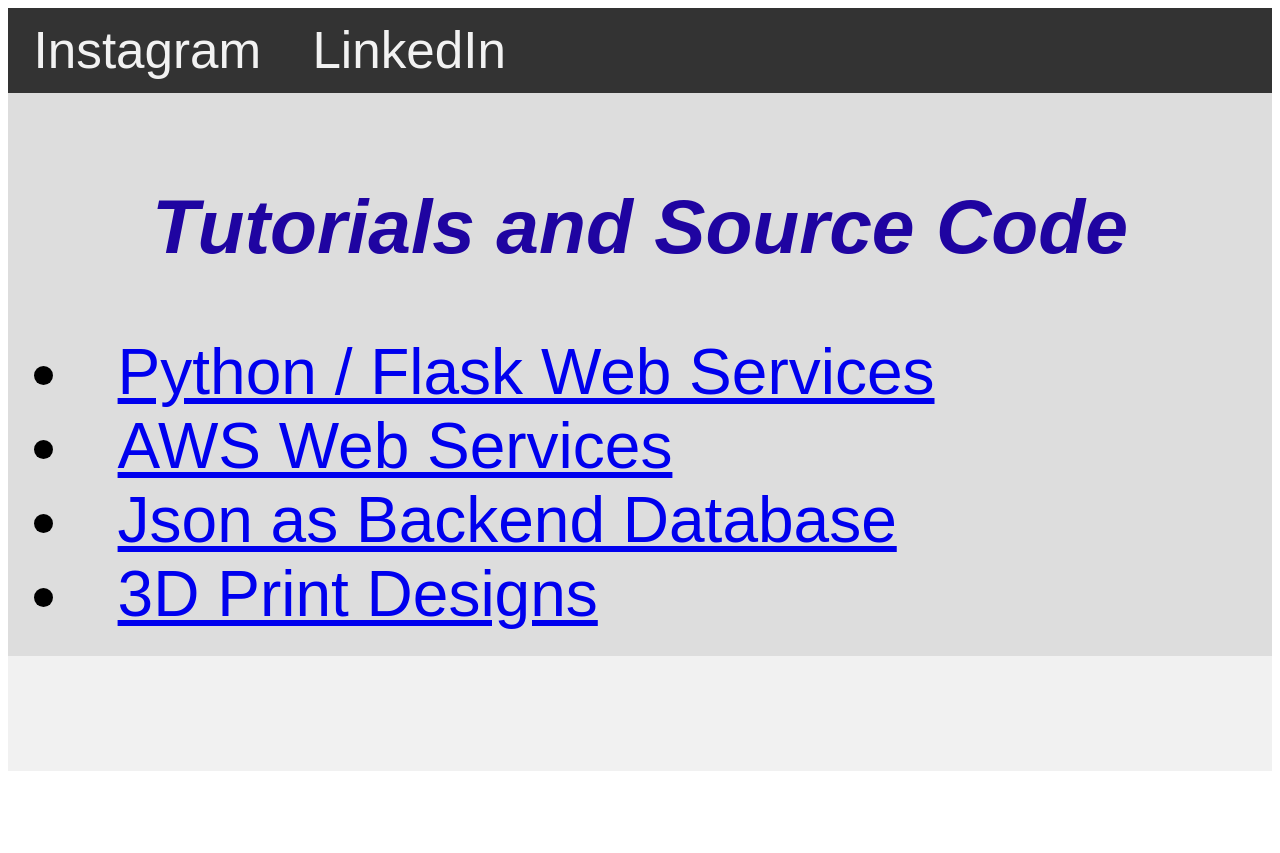
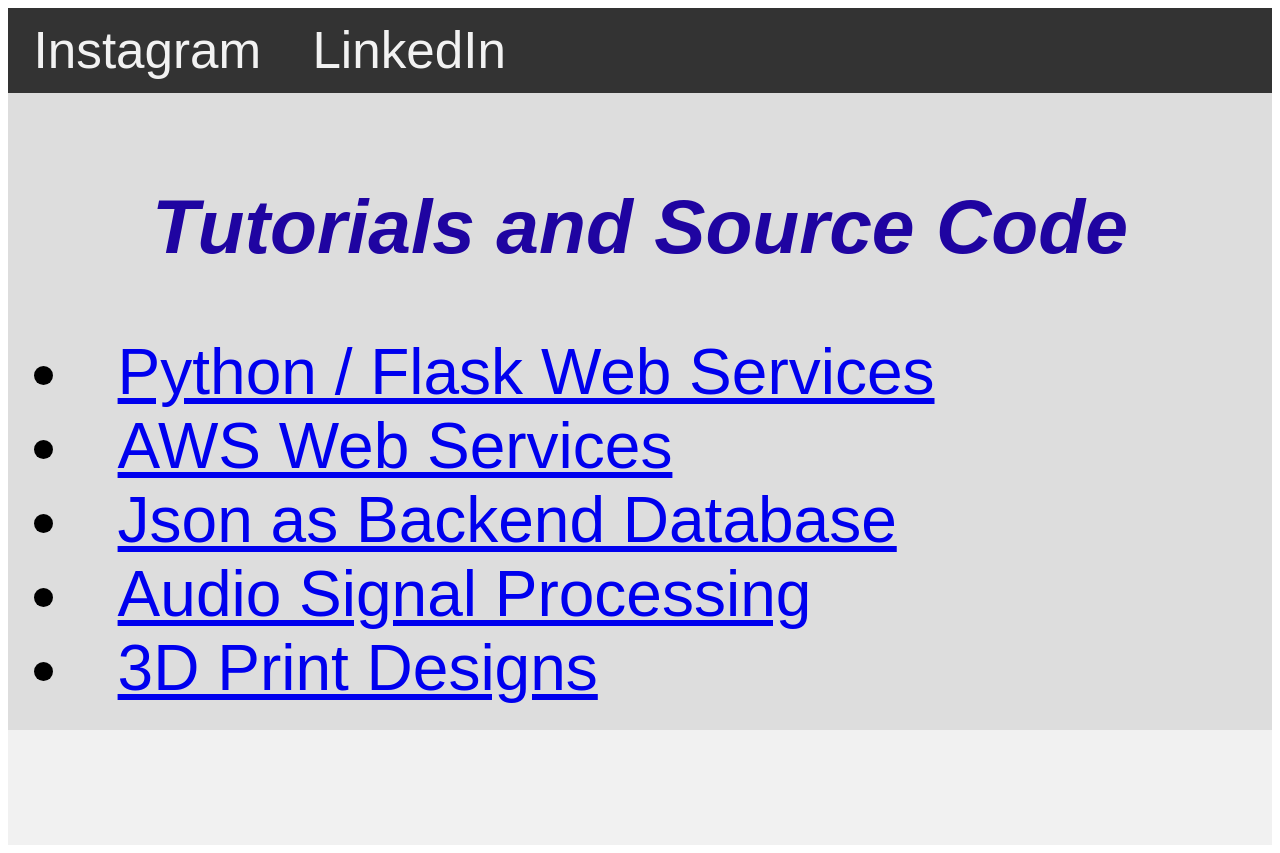
Before and after one commit to whope2/whope2.github.io, a plain HTML site: page index.html in a window 1280 px wide. Before the commit the page ends 800 px from the top, so only its background shows below. Drawn offline with Linux system fonts and the light colour scheme.

Commit message:
add audio signal processing

```diff
--- a/index.html
+++ b/index.html
@@ -107,6 +107,7 @@
     <li><a href="https://github.com/whope2/TransferApp">Python / Flask Web Services</a></li>
     <li><a href="https://github.com/whope2/TransferApp">AWS Web Services</a></li>
     <li><a href="https://github.com/whope2/TransferApp">Json as Backend Database</a></li>
+    <li><a href="https://github.com/whope2/AudioProcessing">Audio Signal Processing</a></li>
     <li><a href="https://github.com/whope2/3DPrintDesign">3D Print Designs</a></li>
   </div>
 
```
